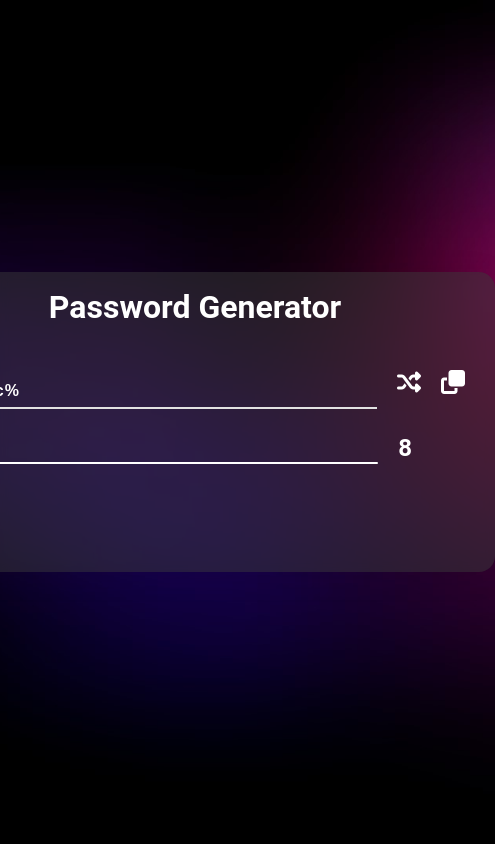
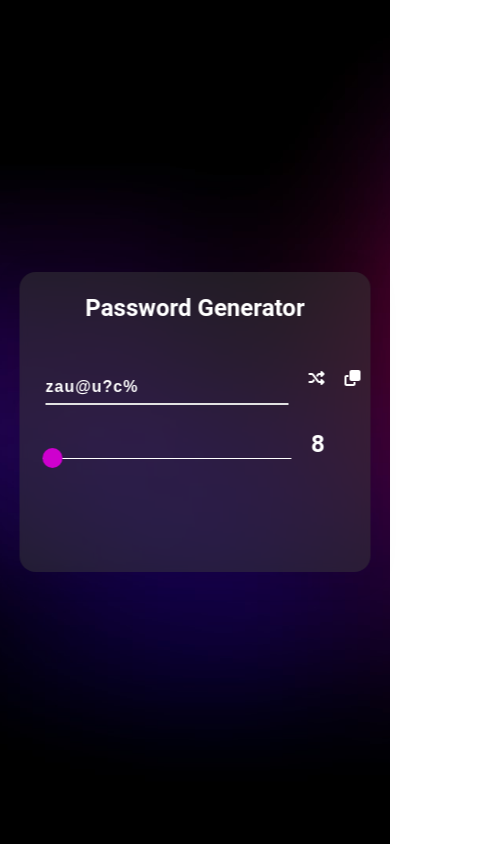
Before and after one commit to pachocki/password-generator, a plain HTML site: page index.html in a window 390 px wide. Shown: the whole page, 495 px wide, since content can reach past the window. Drawn offline with Linux system fonts and the light colour scheme.

Commit message:
Update style.css

```diff
--- a/style.css
+++ b/style.css
@@ -215,3 +215,22 @@ input[type=range] {
 
 
 }
+
+@media only screen and (max-width: 600px) {
+  .container{
+    width:90%;
+    padding:10px;
+  }
+  .container h1{
+    font-size:1.5em;
+  }
+  button{
+    font-size:1em;
+  }
+  #output{
+    margin-left:1em;
+  }
+  input[type=range]{
+    margin-left:1em;
+  }
+}
```
